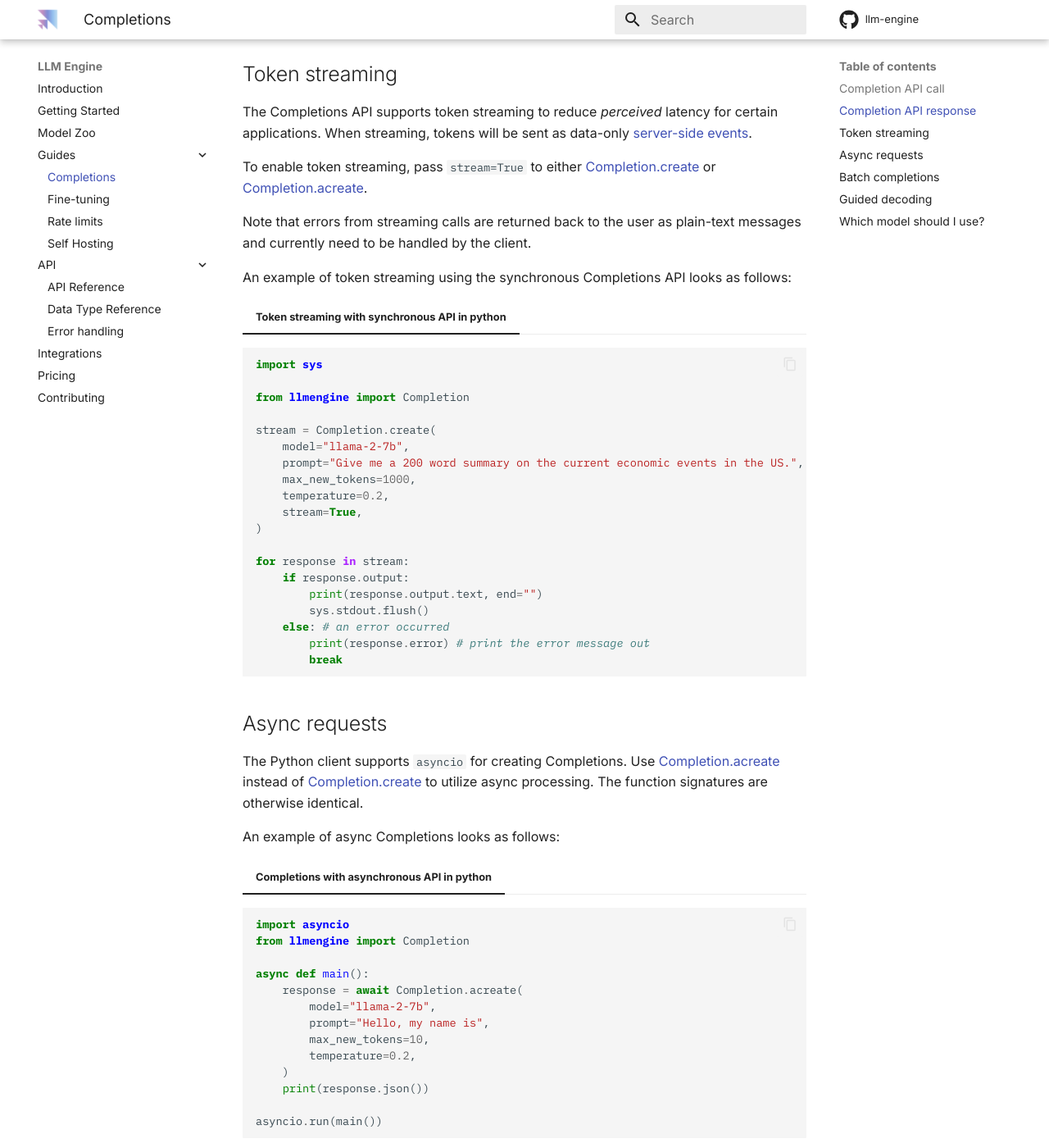
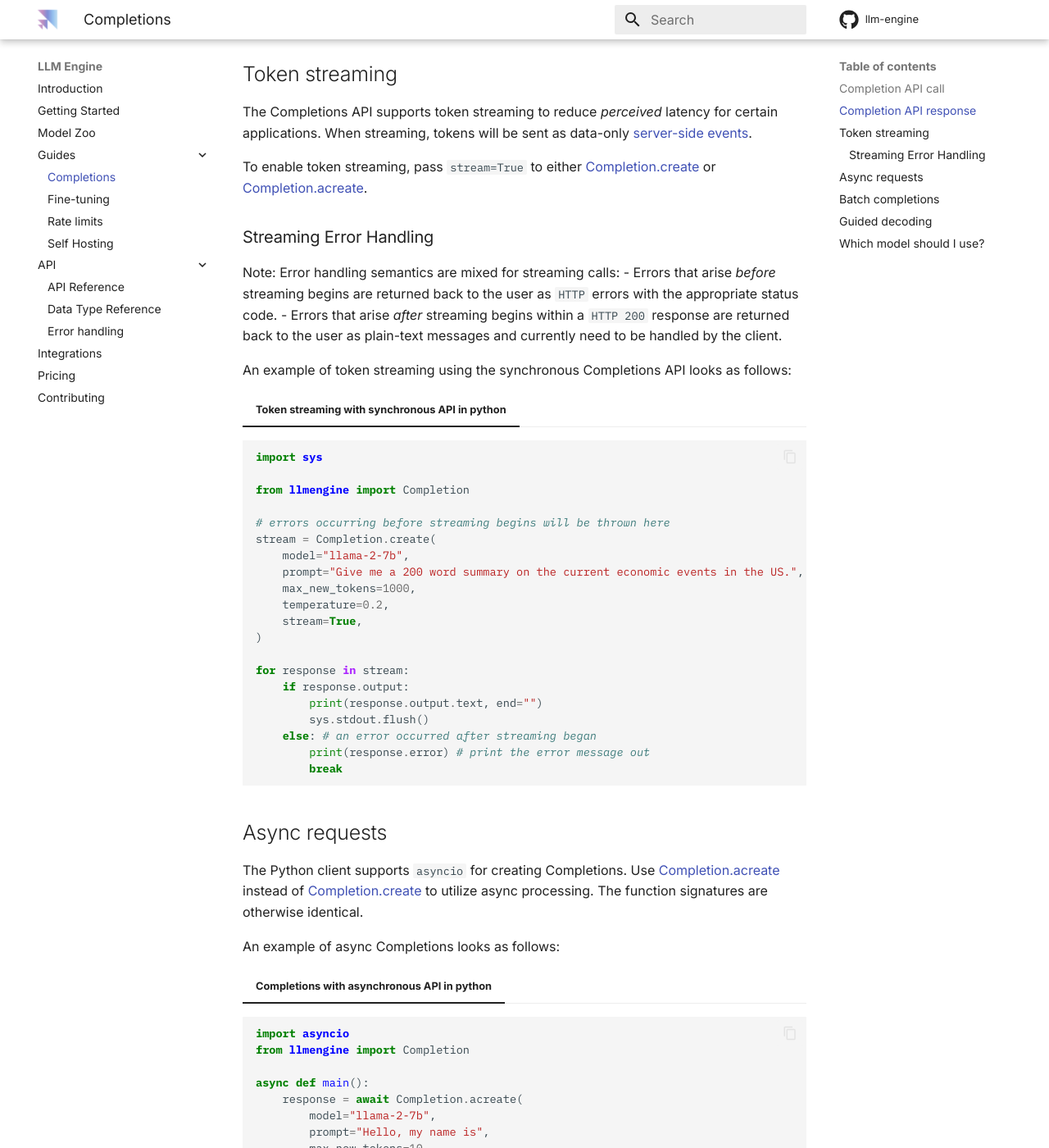
Before and after one commit to scaleapi/llm-engine, an MkDocs documentation site: the page built from docs/guides/completions.md, in a window 1280 px wide and 1400 px high, scrolled down 1421 px. Shown: the whole window at 82% size. Built offline with MkDocs 1.6.1 and Material for MkDocs 9.7.7, drawn with Linux system fonts in a browser that asks for light colours; comment, search, counter and statistics services are not loaded.

Commit message:
update llm-engine Completions docs with details on streaming error handling

````diff
--- a/docs/guides/completions.md
+++ b/docs/guides/completions.md
@@ -67,7 +67,11 @@
 
 To enable token streaming, pass `stream=True` to either [Completion.create](../../api/python_client/#llmengine.completion.Completion.create) or [Completion.acreate](../../api/python_client/#llmengine.completion.Completion.acreate).
 
-Note that errors from streaming calls are returned back to the user as plain-text messages and currently need to be handled by the client.
+### Streaming Error Handling
+
+Note: Error handling semantics are mixed for streaming calls:
+- Errors that arise *before* streaming begins are returned back to the user as `HTTP` errors with the appropriate status code.
+- Errors that arise *after* streaming begins within a `HTTP 200` response are returned back to the user as plain-text messages and currently need to be handled by the client.
 
 An example of token streaming using the synchronous Completions API looks as follows:
 
@@ -78,6 +82,7 @@
 
 from llmengine import Completion
 
+# errors occurring before streaming begins will be thrown here
 stream = Completion.create(
     model="llama-2-7b",
     prompt="Give me a 200 word summary on the current economic events in the US.",
@@ -90,7 +95,7 @@
     if response.output:
         print(response.output.text, end="")
         sys.stdout.flush()
-    else: # an error occurred
+    else: # an error occurred after streaming began
         print(response.error) # print the error message out
         break
 ```
````
